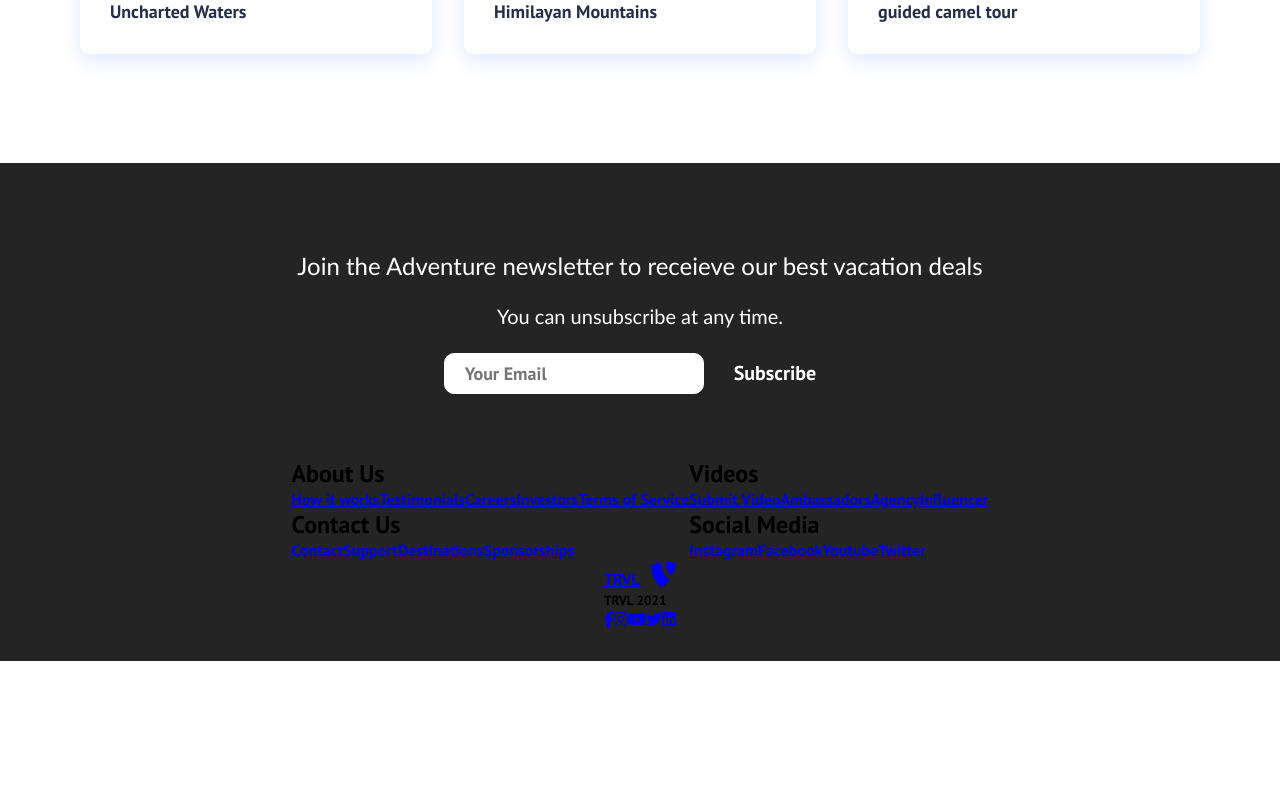
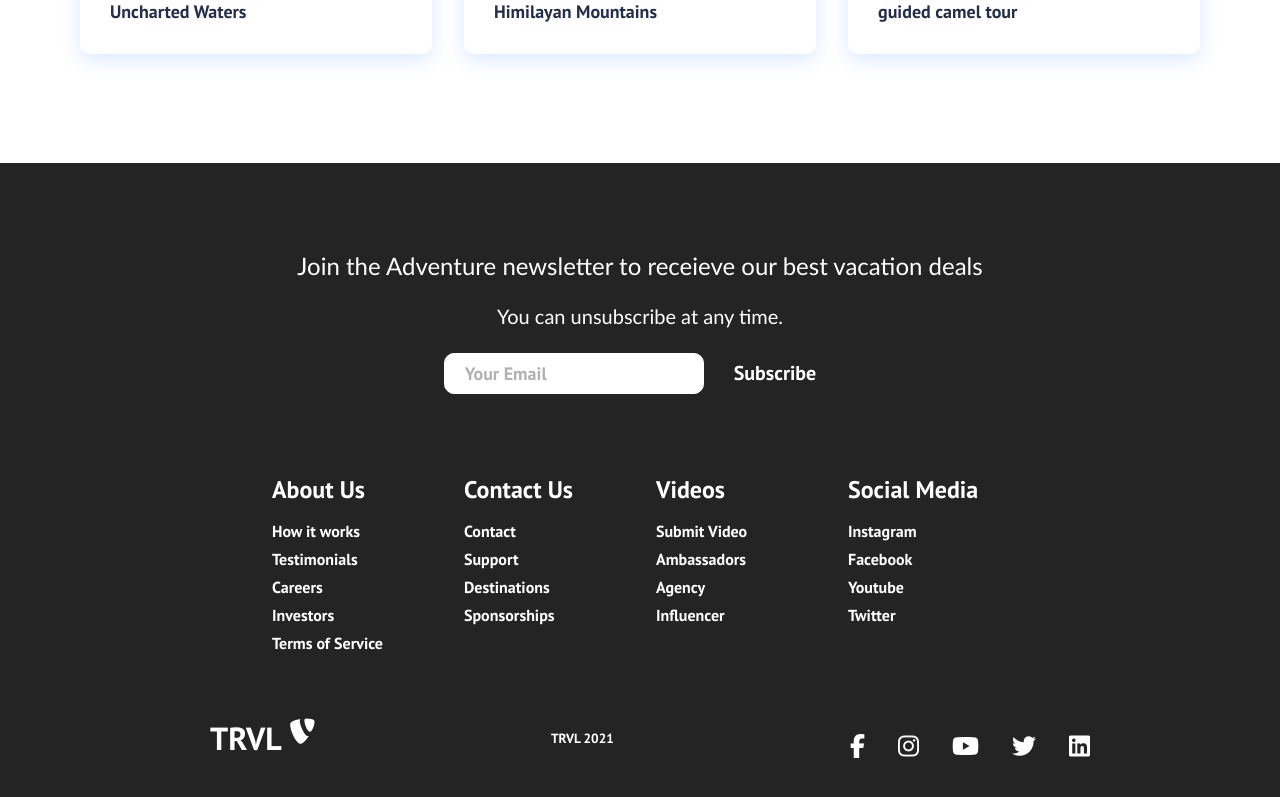
Before and after one commit to Jkang91/React-app-1, a React (Create React App) app: page / in a window 1280 px wide. Shown: the part 1778-2575 px from the top of the page. Before the commit the page ends 2439 px from the top, so only its background shows below. Built offline with nearby package versions, Linux system fonts and the light colour scheme.

Commit message:
sample website done

```diff
--- a/src/components/Footer.css
+++ b/src/components/Footer.css
@@ -48,3 +48,111 @@
     justify-content: center;
     display: flex;
 }
+
+.footer-link-wrapper {
+    display: flex;
+}
+
+.footer-link-items {
+    display: flex;
+    flex-direction: column;
+    align-items: flex-start;
+    margin: 16px;
+    text-align: left;
+    width: 160px;
+    box-sizing: border-box;
+}
+
+.footer-link-items h2 {
+    margin-bottom: 16px;
+}
+
+.footer-link-items > h2 {
+    color:#fff;
+}
+
+.footer-link-items a {
+    color: white;
+    text-decoration: none;
+    margin-bottom: 8px;
+}
+
+.footer-link-items a:hover {
+    color: #e9e9e9;
+    transition: 0.3s ease-out;
+}
+
+.footer-email-form h2 {
+    margin-bottom: 32px;
+}
+
+.footer-input::placeholder {
+    color: #b1b1b1;
+}
+
+/* Social Icons */
+
+.social-icon-link {
+    color: #fff;
+    font-size: 24px;
+}
+
+.social-media {
+    max-width: 1000px;
+    width: 100%
+}
+
+.social-media-wrap {
+    display: flex;
+    justify-content: space-between;
+    align-items: center;
+    width: 90%;
+    max-width: 1000px;
+    margin: 40px auto 0 auto;
+}
+
+.social-icons {
+    display: flex;
+    justify-content: space-between;
+    align-items: center;
+    width: 240px;
+}
+
+.social-logo {
+    color: #fff;
+    justify-self: start;
+    margin-left: 20px;
+    cursor: pointer;
+    text-decoration: none;
+    font-size: 2rem;
+    display: flex;
+    align-self: center;
+    margin-bottom: 16px;
+}
+
+.website-rights {
+    color: white;
+    margin-bottom: 16px;
+}
+
+@media screen and (max-width: 820px) {
+    .footer-links {
+        padding-top: 2rem;
+    }
+
+    .footer-input {
+        width: 100%;
+    }
+
+    .btn {
+        width: 100%;
+    }
+
+    .footer-link-wrapper {
+        flex-direction: column;
+    }
+
+    .social-media-wrap {
+        flex-direction: column;
+    }
+}
```
